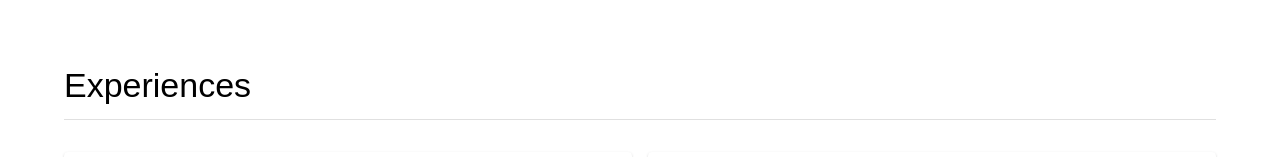
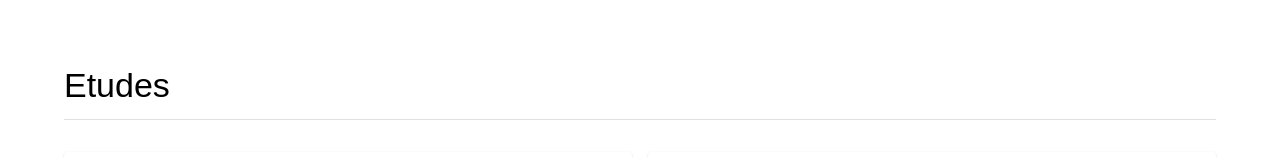
Before and after one commit to xRezio/nextfolio, a React (Create React App) app: page / in a window 1280 px wide. Shown: the part 349-506 px from the top of the page. Built offline with nearby package versions, Linux system fonts and the light colour scheme.

Commit message:
+ Test commit for Vercel

```diff
--- a/src/components/vue/portfolio.jsx
+++ b/src/components/vue/portfolio.jsx
@@ -21,7 +21,7 @@ function Portfolio() {
           <AboutBox />{/* About me */}
             <Box id="education" sx={{ mt: 8 }}>
               <Typography variant="h4" component="h2" gutterBottom>
-               Experiences
+               Etudes
               </Typography>
               <Divider />
               <EducationBox />{/* Education Section */}
```
